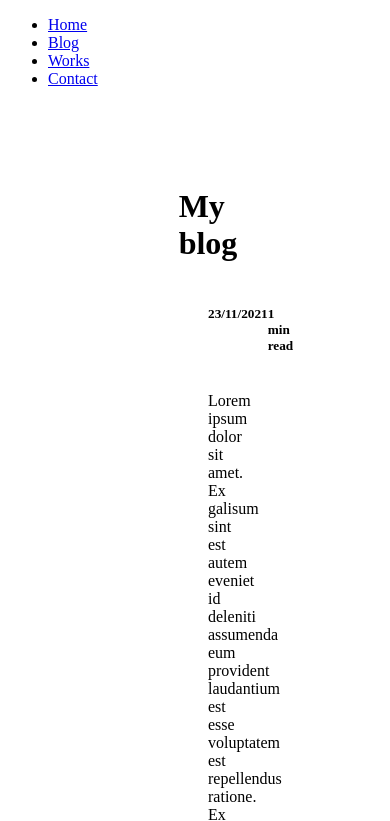
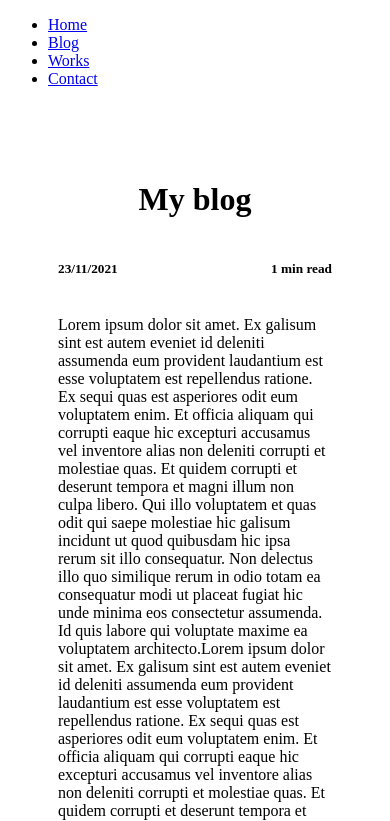
Before and after one commit to Sabri0o/Portfolio-Gatsby, a Gatsby site: page /blog/readBlog in a window 390 px wide. Shown: the top 821 px of the page. Built offline with nearby package versions, Linux system fonts and the light colour scheme; Gatsby itself is replaced by a stand-in of ours.

Commit message:
make blog and readblog responsive

```diff
--- a/src/pages/blog/readBlog.js
+++ b/src/pages/blog/readBlog.js
@@ -1,34 +1,35 @@
 import React from "react";
+import { Col } from "react-bootstrap";
 import Layout from "../../components/layout";
 
 export default function readBlog() {
   const header = {
     display: "flex",
-    justifyContent: "space-Between",
+    justifyContent: "space-between",
+  };
+
+  const container = {
+    display: "flex",
+    flexDirection: "column",
+    padding : "50px"
+  };
+
+  const center = {
+    display: "flex",
+    justifyContent: "center",
+    alignItems: "center",
   };
   return (
     <Layout>
-      <div
-        style={{
-          marginTop: "100px",
-          marginLeft: "200px",
-          marginRight: "200px",
-        }}
-      >
-        <h1
-          style={{
-            display: "flex",
-            justifyContent: "center",
-            alignContent: "center",
-          }}
-        >
-          My blog
-        </h1>
+      <Col style={container}>
+        <div style={center}>
+          <h1>My blog</h1>
+        </div>
+        <div style={header}>
+          <h5>23/11/2021</h5>
+          <h5>1 min read</h5>
+        </div>
         <div>
-          <div style={header}>
-            <h5>23/11/2021</h5>
-            <h5>1 min read</h5>
-          </div>
           <p>
             Lorem ipsum dolor sit amet. Ex galisum sint est autem eveniet id
             deleniti assumenda eum provident laudantium est esse voluptatem est
@@ -55,7 +56,7 @@ export default function readBlog() {
             voluptatem architecto.
           </p>
         </div>
-      </div>
+      </Col>
     </Layout>
   );
 }
```
Also changed, not shown: src/pages/blog/index.js (+7 -1 lines).
